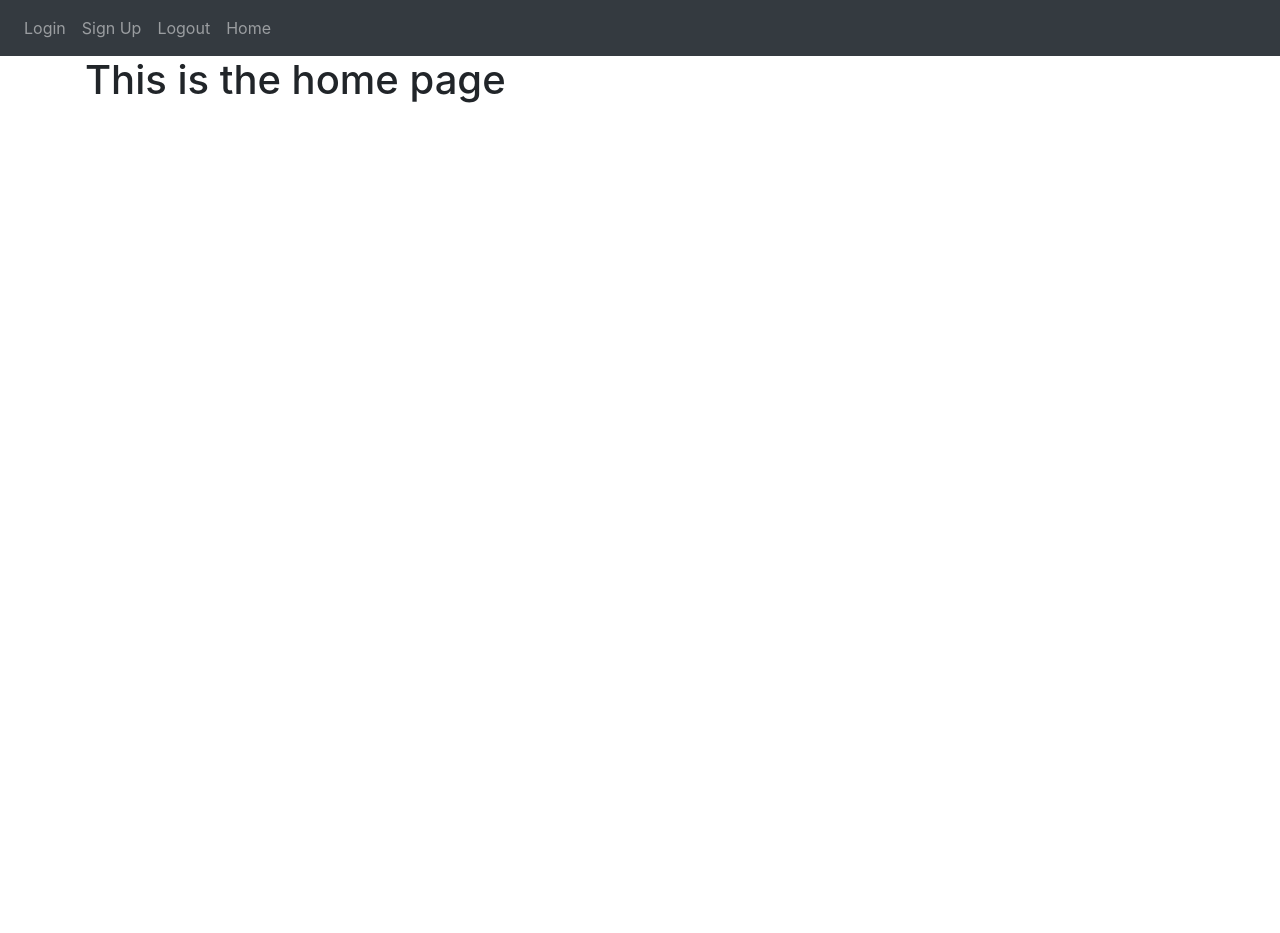
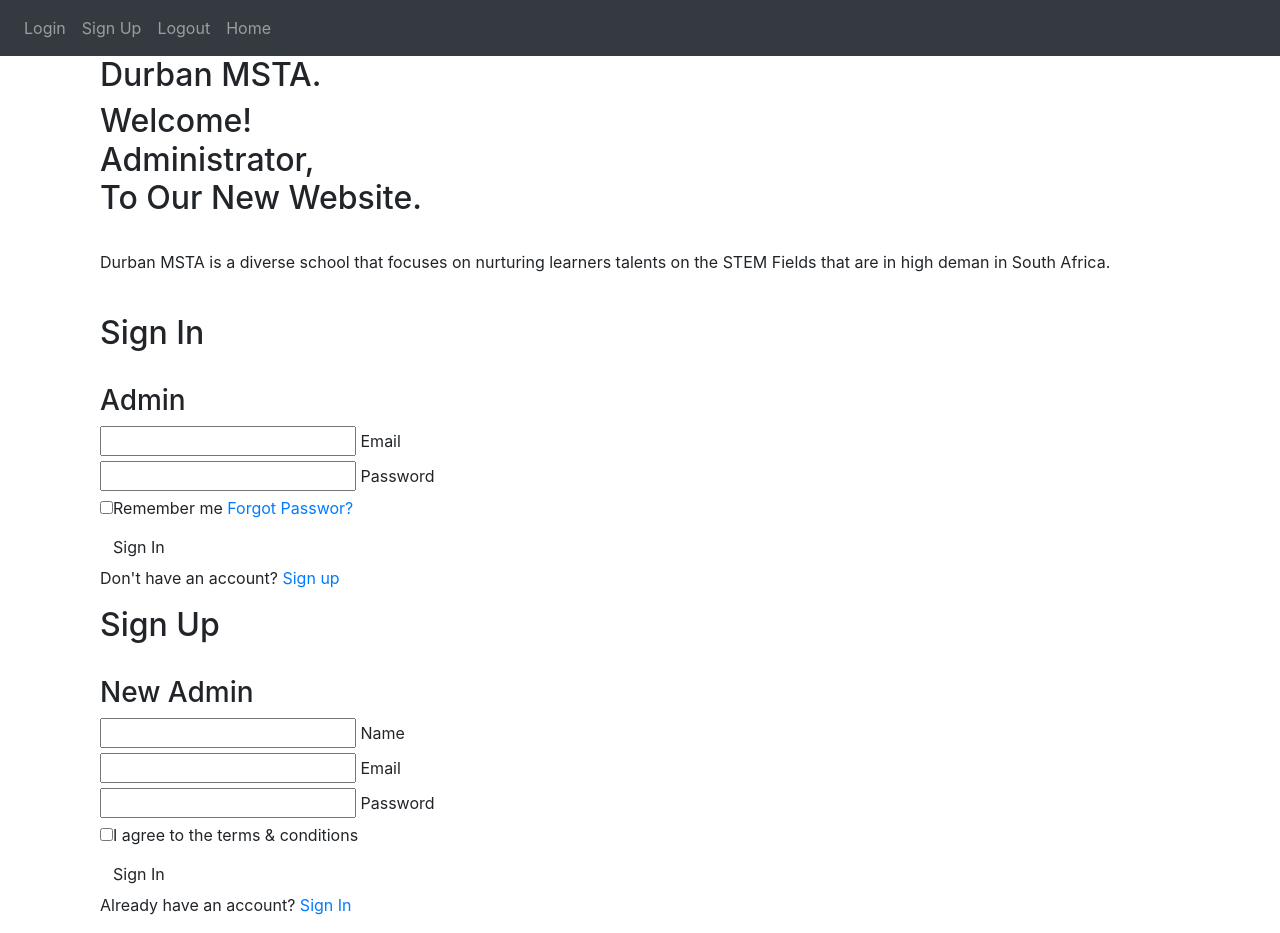
Before and after one commit to khumbulani101/SAH, a Flask app: page / in a window 1280 px wide. Before the commit the page ends 103 px from the top, so only its background shows below. Run offline with Flask 3, Linux system fonts and the light colour scheme; some libraries are stand-ins or nearby versions.

Commit message:
Trying to Create a Sign-in & Sign-up page

```diff
--- a/website/templates/home.html
+++ b/website/templates/home.html
@@ -1,5 +1,110 @@
 {% extends "base.html" %} {% block title %}Home{% endblock %}
 
 {% block content %}
-<h1>This is the home page</h1>
+    <div class="container">
+
+        <div class="content">
+
+            <h2 class="logo"><i class='bx bxl-firebase'></i>Durban MSTA.</h2>
+
+            <div class="text-sci">
+
+                <h2>Welcome!<br><span> Administrator,</br>To Our New Website.</span></h2></br>
+
+                <p> Durban MSTA is a diverse school that focuses on nurturing learners talents
+                    on the STEM Fields that are in high deman in South Africa.
+                </p></br>
+
+                <div class="social-icons">
+                    <a href="https://www.linkedin.com/school/crawfordinternational/"><i class='bx bxl-linkedin' ></i></a>
+                    <a href="https://www.facebook.com/CrawfordInternational"><i class='bx bxl-facebook' ></i></a>
+                    <a href="https://www.instagram.com/crawfordinternational_/"><i class='bx bxl-instagram' ></i></a>
+                    <a href="https://twitter.com/CrawfordSAfrica"><i class='bx bxl-twitter' ></i></a>
+                </div>
+
+            </div>
+
+        </div>
+
+        <div class="logreg-box">
+
+            <div class="form-box login">
+
+                <form action="#">
+
+                    <h2>Sign In</h2>
+                    </br>
+                    <h3>Admin</h3>
+
+                    <div class="input-box">
+                        <span class="icon"><i class='bx bxs-envelope' ></i></span>
+                        <input type="email" required>
+                        <label>Email</label>
+                    </div>
+
+                    <div class="input-box">
+                        <span class="icon"><i class='bx bxs-lock-alt' ></i></span>
+                        <input type="password" required>
+                        <label>Password</label>
+                    </div>
+
+                    <div class="remember-forgot">
+                        <label><input type="checkbox">Remember me</label>
+                        <a href="#">Forgot Passwor?</a>
+                    </div>
+
+                    <button type="submit" class="btn">Sign In</button>
+
+                    <div class="login-register">
+                        <p> Don't have an account? <a href="#" class="register-link"> Sign up</a></p>
+                    </div>
+
+                </form>
+
+            </div>
+
+            <div class="form-box register">
+
+                <form action="#">
+
+                    <h2>Sign Up</h2>
+                    </br>
+                    <h3>New Admin</h3>
+
+                    <div class="input-box">
+                        <span class="icon"><i class='bx bxs-user' ></i></i></span>
+                        <input type="text" required>
+                        <label>Name</label>
+                    </div>
+
+                    <div class="input-box">
+                        <span class="icon"><i class='bx bxs-envelope' ></i></span>
+                        <input type="email" required>
+                        <label>Email</label>
+                    </div>
+
+                    <div class="input-box">
+                        <span class="icon"><i class='bx bxs-lock-alt' ></i></span>
+                        <input type="password" required>
+                        <label>Password</label>
+                    </div>
+
+                    <div class="remember-forgot">
+                        <label><input type="checkbox">I agree to the terms & conditions</label>
+                    </div>
+
+                    <button type="submit" class="btn">Sign In</button>
+
+                    <div class="login-register">
+                        <p> Already have an account? <a href="#" class="login-link"> Sign In</a></p>
+                    </div>
+
+                </form>
+
+            </div>
+
+        </div>
+
+    </div>
+
 {% endblock %}
```
